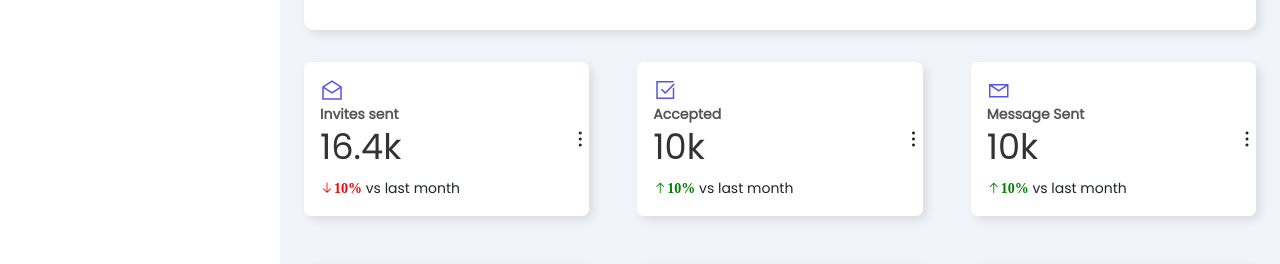
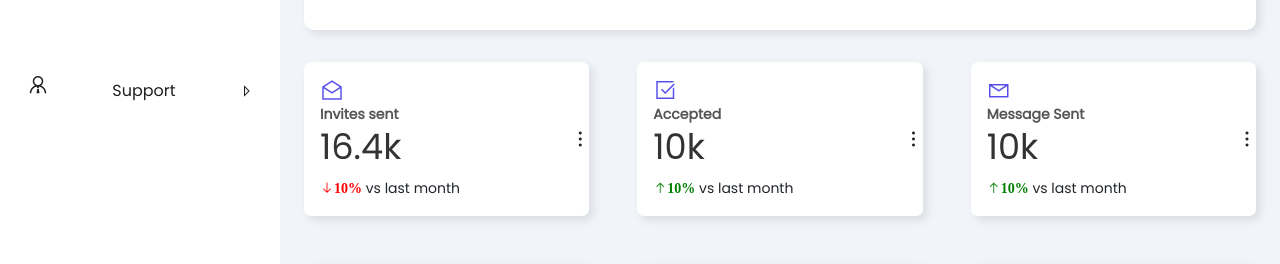
Before and after one commit to iqbal-shahin96/leadsync, a plain HTML site: page index.html in a window 1280 px wide. Shown: the part 687-951 px from the top of the page. Drawn offline with nearby package versions, Linux system fonts and the light colour scheme.

Commit message:
Update style.css

```diff
--- a/style.css
+++ b/style.css
@@ -163,7 +163,7 @@ left: -100%;
 }
 
 .sidebar-dev{
-    margin-top: 30rem;
+    margin-top: 100%;
     border-width: 3rem;
 
 
```
